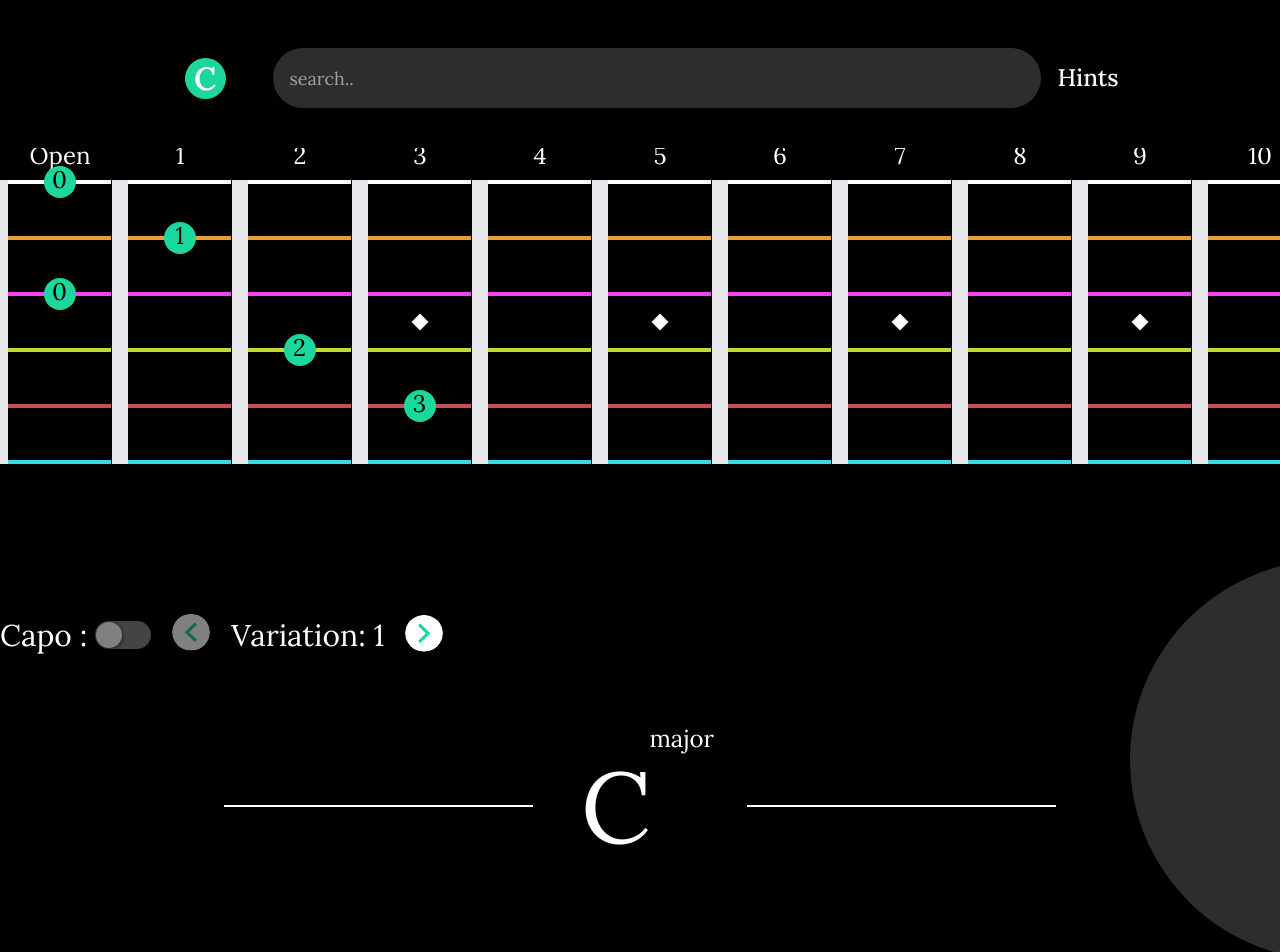
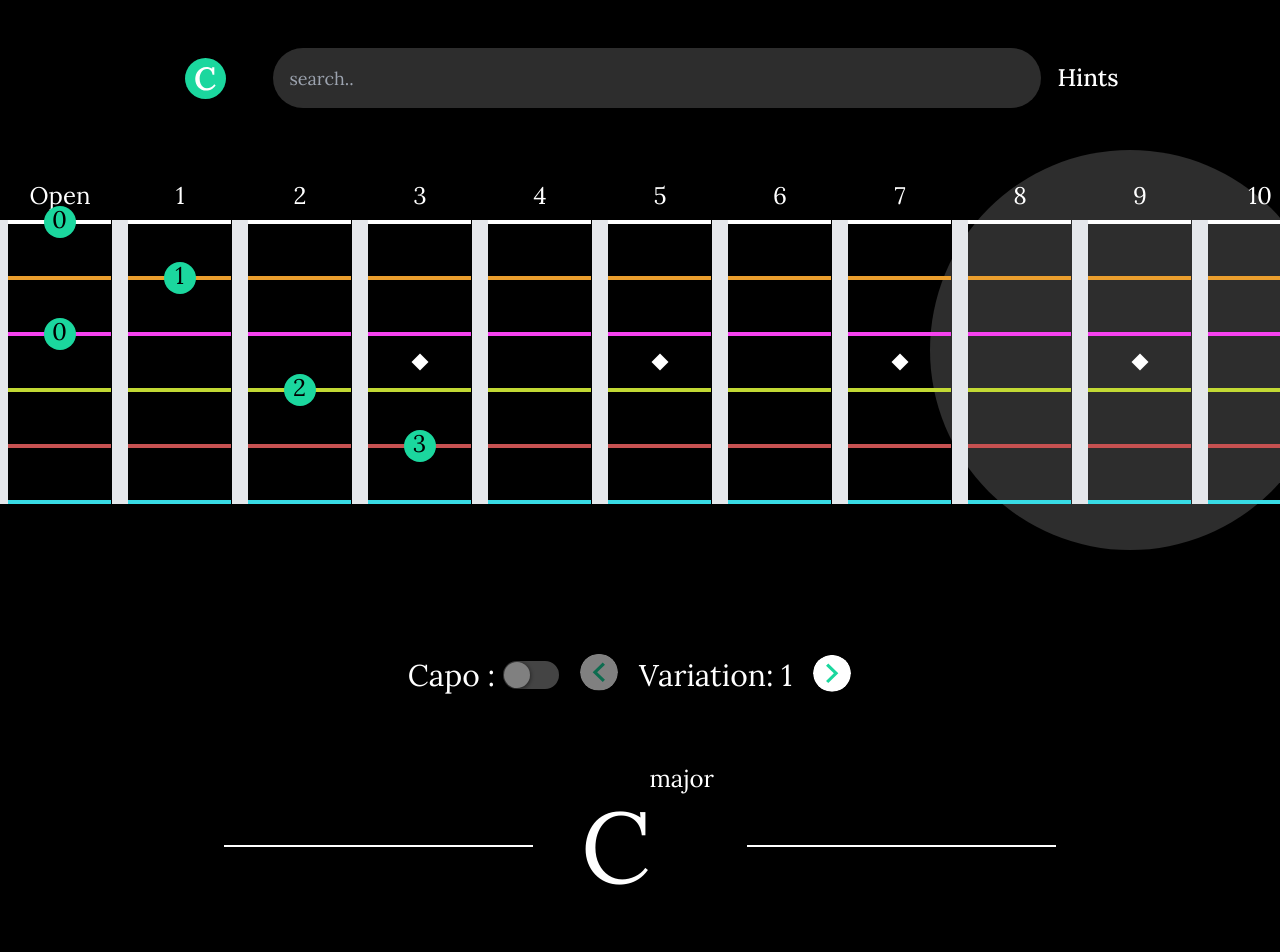
Before and after one commit to sharmamayank221/diachords, a Next.js app: page /chords/cmajor in a window 1280 px wide. Shown: the top 952 px of the page. Built offline with nearby package versions, Linux system fonts and the light colour scheme.

Commit message:
fix:responsive desktop

```diff
--- a/src/components/ChordName.tsx
+++ b/src/components/ChordName.tsx
@@ -10,7 +10,7 @@ interface IChordName {
 export default function ChordName({ singleDatafromDynamicPage }: IChordName) {
   return (
     <>
-      <div className="flex items-center justify-center font-Lora mb-[30%]">
+      <div className="flex items-center justify-center font-Lora mb-[40%] md:mb-0">
         <div className="line1 h-[2px] w-[309px] bg-white"></div>
         <div className="relative ml-12 mr-24 py-14">
           <h2 className="text-[76px] md:text-[100px] text-white">
--- a/src/components/Guitar.tsx
+++ b/src/components/Guitar.tsx
@@ -167,7 +167,8 @@ export default function Guitar({ data }: IGuitar) {
           <Image src="/arrowRight.svg" alt="next" width={80} height={80} />
         </button>
       </div>
-      <div className="frets flex z-20 -mt-2 relative overflow-x-scroll h-[276px] md:h-[400px] w-[600px] sm:w-[700px] md:w-[1000px] lg:w-[1536px] overflow-y-hidden">
+      <div className="frets  z-20 -mt-2 relative ">
+        <div className="overflow-x-scroll flex h-[276px] md:h-[400px] w-[600px] sm:w-[700px] md:w-[1000px] lg:w-[1536px] overflow-y-hidden">
           {fretObjects.map((fret, idx) => {
             return (
               <Fret
@@ -183,7 +184,10 @@ export default function Guitar({ data }: IGuitar) {
             );
           })}
         </div>
-      <div className="relative w-full h-full md:pt-14 flex items-center container mx-auto">
+
+        <div className="hole w-[400px] h-[400px] bg-[#2D2D2D] rounded-full absolute -right-[50px] -top-[30px] z-[-1] hidden md:block"></div>
+      </div>
+      <div className="relative w-full h-full md:pt-14 flex items-center justify-center container mx-auto">
         <div className="">
           <div className="positions hidden items-center justify-start lg:justify-center w-full container mx-auto md:flex ">
             <label className="text-white font-Lora text-xl md:text-3xl flex items-center">
@@ -230,7 +234,6 @@ export default function Guitar({ data }: IGuitar) {
             </button>
           </div>
         </div>
-        <div className="hole w-[400px] h-[400px] bg-[#2D2D2D] rounded-full absolute -right-[250px] top-5 z-1 hidden md:block"></div>
       </div>
     </>
   );
--- a/src/pages/chords/[id].tsx
+++ b/src/pages/chords/[id].tsx
@@ -111,7 +111,7 @@ export default function Chord(props: any) {
   }
 
   return (
-    <div className="h-full w-full overflow-hidden">
+    <div className="h-full w-full overflow-hidden pt-10">
       <DynamicComponentWithNoSSR data={chordData as A} id={id as string} />
 
       <ChordName singleDatafromDynamicPage={chordData} />
```
Lines whose indentation alone changed are shown as unchanged.
